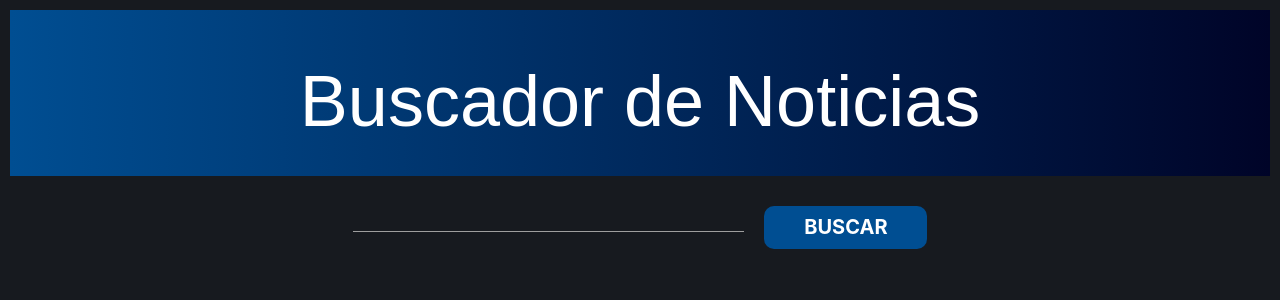
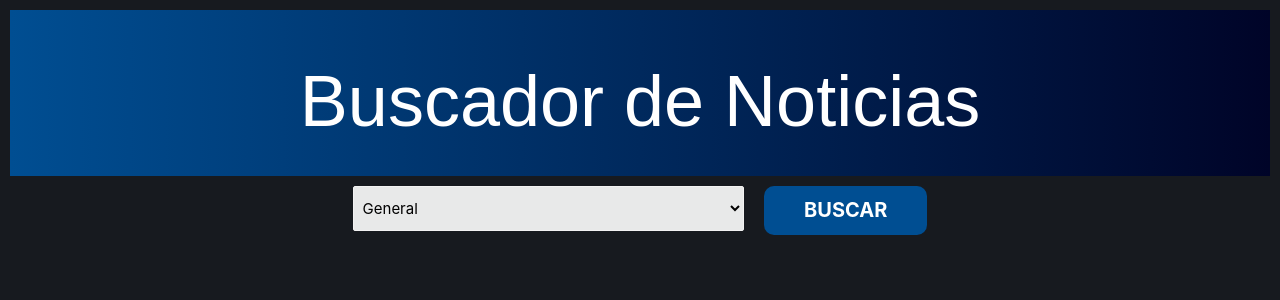
Before and after one commit to johanBautista/noticias-react, a React (Create React App) app: page / in a window 1280 px wide. Shown: the top 300 px of the page. Built offline with nearby package versions, Linux system fonts and the light colour scheme.

Commit message:
coustom hook y comunicacion con Form

```diff
--- a/src/components/Formulario.js
+++ b/src/components/Formulario.js
@@ -1,12 +1,13 @@
 import React from 'react';
 import styled from '@emotion/styled';
+import useSelect from '../hooks/useSelect';
 
 const Boton = styled.input`
-  margin-top: 20px;
+  /* margin-top: 10px; */
   margin-left: 20px;
   font-weight: bold;
   font-size: 20px;
-  padding: 10px;
+  padding: 13px;
   background-color: #004e92;
   border: none;
   width: 40%;
@@ -21,6 +22,19 @@ const Boton = styled.input`
 `;
 
 const Formulario = () => {
+  const Opciones = [
+    { value: 'genera', label: 'General' },
+    { value: 'bussiness', label: 'Negocios' },
+    { value: 'health', label: 'Salud' },
+    { value: 'sports', label: 'Deportes' },
+    { value: 'technology', label: 'Tecnología' },
+    { value: 'science', label: 'Ciencia' },
+    { value: 'entertainment', label: 'Entretenimiento' },
+  ];
+  console.log(Opciones);
+
+  const [categoria, SelectNoticias] = useSelect('general', Opciones);
+
   const buscarNoticias = (e) => {
     e.preventDefault();
     console.log('hola');
@@ -30,7 +44,7 @@ const Formulario = () => {
     <div className="row">
       <div className="col s12 m8 offset-m2">
         <form className="form" onSubmit={buscarNoticias}>
-          <input type="text" />
+          <SelectNoticias />
           <Boton className="" type="submit" value="BUSCAR" />
         </form>
       </div>
--- /dev/null
+++ b/src/hooks/useSelect.js
@@ -0,0 +1,23 @@
+import React, { useState } from 'react';
+
+const useSelect = (stateInicial, opciones) => {
+  const [state, actualizarState] = useState(stateInicial);
+
+  const SelectNoticias = () => (
+    <select
+      className="browser-default"
+      value={state}
+      onChange={(e) => actualizarState(e.target.value)}
+    >
+      {opciones.map((opcion) => (
+        <option key={opcion.value} value={opcion.value}>
+          {opcion.label}
+        </option>
+      ))}
+    </select>
+  );
+
+  return [state, SelectNoticias];
+};
+
+export default useSelect;
```
